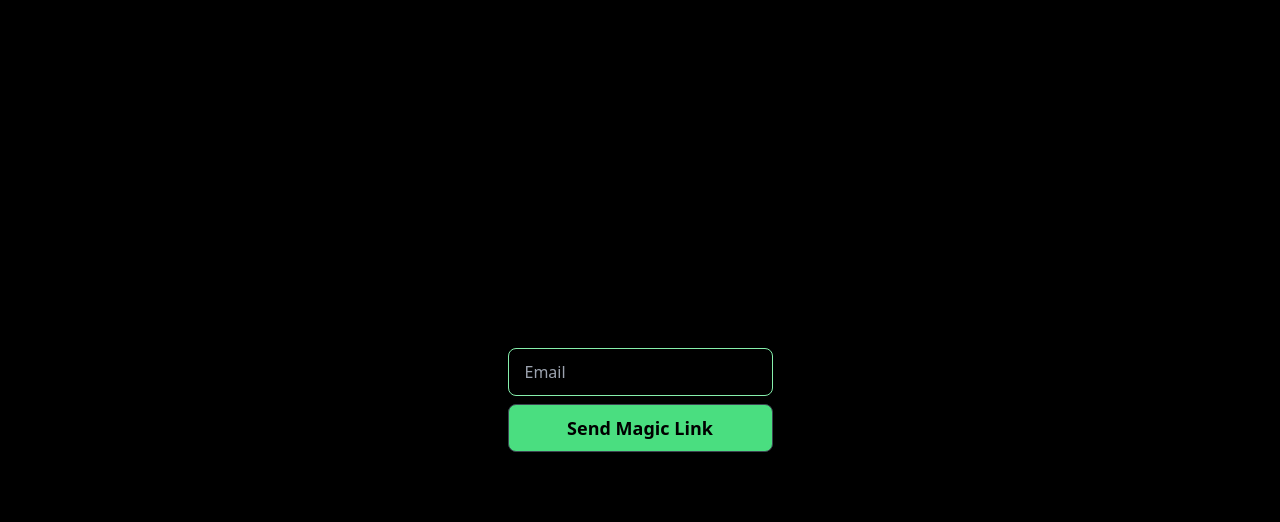
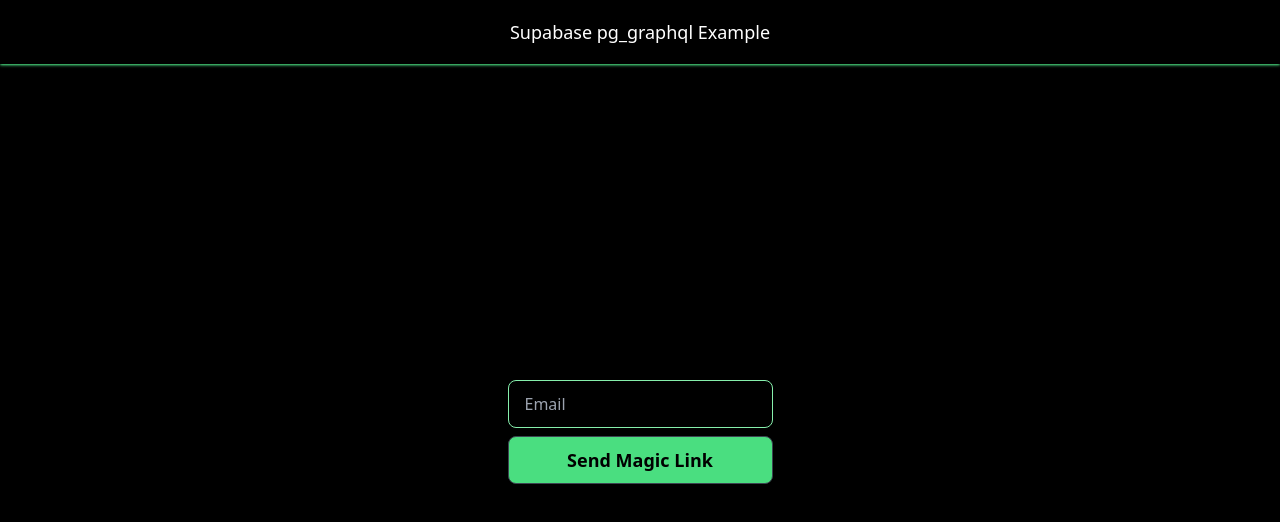
Before and after one commit to m19e/supabase-kotohajime, a Next.js app: page / in a window 1280 px wide. Shown: the top 522 px of the page. Built offline with nearby package versions, Linux system fonts and the light colour scheme; no server answers; what @urql/exchange-auth, urql would draw is missing.

Commit message:
Implement header with logout button

```diff
--- a/src/components/templates/Home.tsx
+++ b/src/components/templates/Home.tsx
@@ -43,7 +43,24 @@
 }
 
 const AppHeader = ({ isSignedIn }: { isSignedIn: boolean }) => {
-  return null
+  return (
+    <header className="bg-black shadow shadow-green-400 navbar">
+      <div className="navbar-start"></div>
+      <div className="navbar-center">
+        <span className="text-lg text-white">Supabase pg_graphql Example</span>
+      </div>
+      <div className="navbar-end">
+        {isSignedIn && (
+          <button
+            className="text-white btn"
+            onClick={() => supabase.auth.signOut()}
+          >
+            Sign Out
+          </button>
+        )}
+      </div>
+    </header>
+  )
 }
 
 const TodoList = () => {
```
